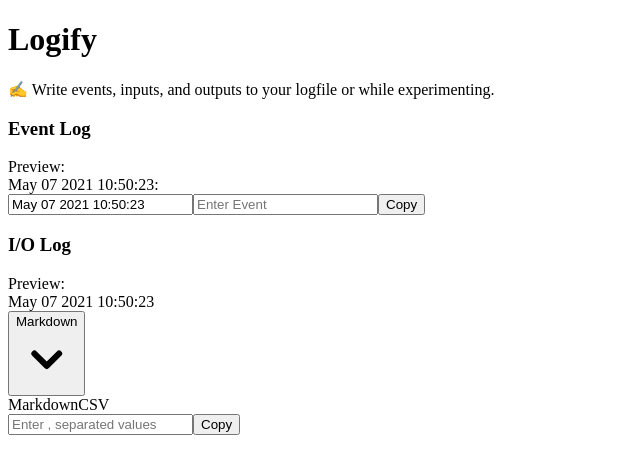
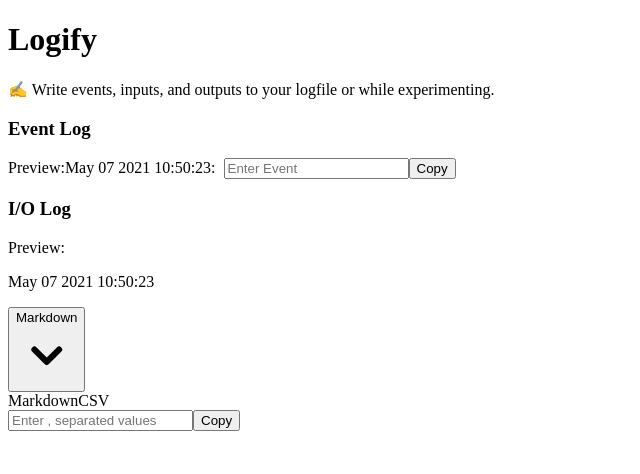
Before and after one commit to nishantrpai/logify, a Next.js app: page / in a window 1280 px wide. Shown: the top 474 px of the page, without its empty margins (0-640 px from the left). Built offline with nearby package versions, Linux system fonts and the light colour scheme.

Commit message:
Finally fixed the width issue with logify

```diff
--- a/pages/index.js
+++ b/pages/index.js
@@ -14,17 +14,12 @@ const EventLog = () => {
   }, [])
 
   return (
-    <div className="flex flex-col flex-wrap max-w-2xl items-center justify-around w-full mt-6">
+    <div className="flex flex-col flex-wrap max-w-lg items-center justify-around w-full mt-6">
       <div className="p-6 bg-white mt-6 text-left w-full rounded-xl shadow shadow-xl">
         <h3 className="text-2xl font-bold">Event Log</h3>
-        <div className="mt-2 mb-2 text-gray-400 flex">Preview:<br /> {`${timeNow(date)}: ${event}`}</div>
-        <input
-          type="text"
-          class="px-2 py-1 max-w-sm border mt-4 rounded-md focus:outline-none focus:ring focus:border-blue-400"
-          placeholder="Enter Date"
-          value={timeNow(date)}
-          onChange={(e) => { setDate(e.target.value) }}
-        />
+        <span className="mt-2 mb-2 text-gray-500 flex text-sm">Preview:</span>
+        <span className="mt-1 max-w-sm text-gray-400 text-sm">{`${timeNow(date)}:`}&nbsp;</span>
+        <span className="mt-1 max-w-sm text-gray-400 text-sm"> {`${event}`}</span>
         <input
           type="text"
           class="px-2 py-3 leading-5 border w-full mt-4 rounded-md focus:outline-none focus:ring focus:border-blue-400"
@@ -60,11 +55,11 @@ const IO = () => {
 
 
   return (
-    <div className="flex flex-col flex-wrap max-w-2xl items-center justify-around w-full mt-6">
+    <div className="flex flex-col flex-wrap max-w-lg items-center justify-around w-full mt-6">
       <div className="p-6 bg-white mt-6 text-left w-full rounded-xl shadow shadow-xl">
         <h3 className="text-2xl font-bold">I/O Log</h3>
-        <div className="mt-2 mb-2 text-gray-400 flex">Preview:<br />
-          {`${getDataEntry(dataType, `${timeNow(date)},${iolog}`)}`}</div>
+        <p className="mt-2 mb-2 text-gray-500 flex text-sm">Preview:</p>
+         <p className="mt-1 mb-2 max-w-md text-gray-400 text-sm flex">{`${getDataEntry(dataType, `${timeNow(date)},${iolog}`)}`}</p>
         <div className="rounded-md shadow-sm">
           <div className="relative inline-block text-left w-1/3">
 
```
